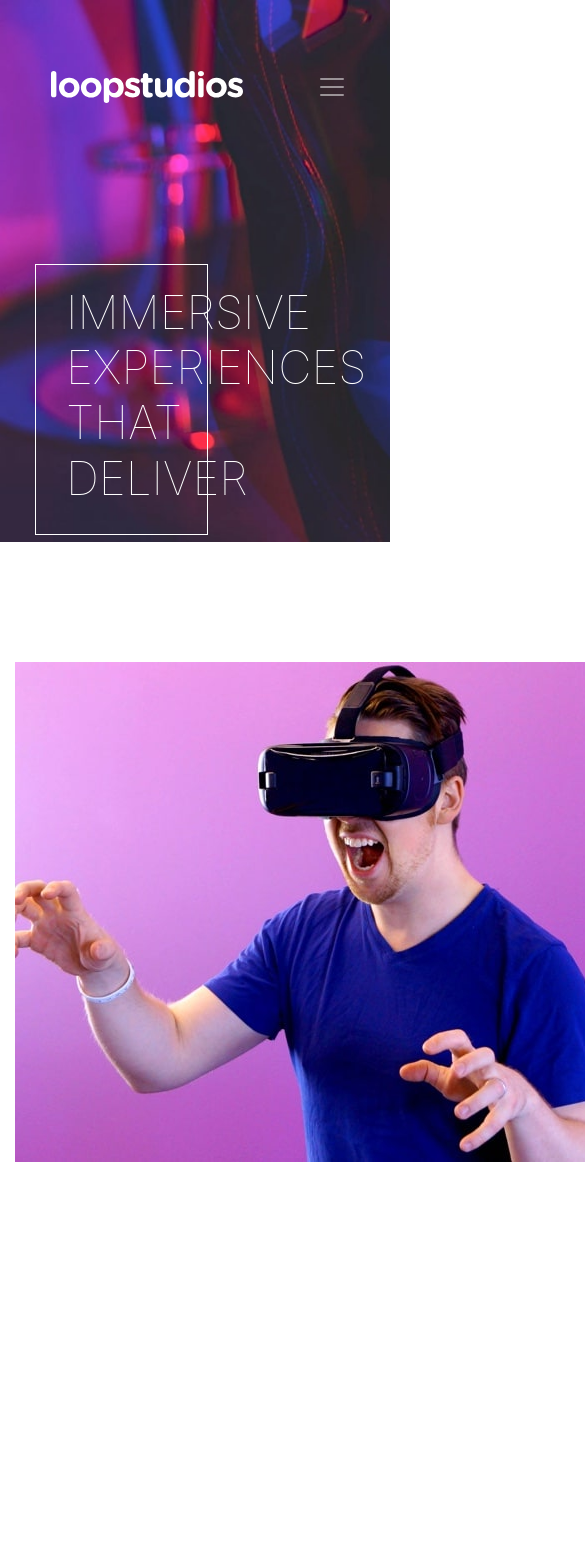
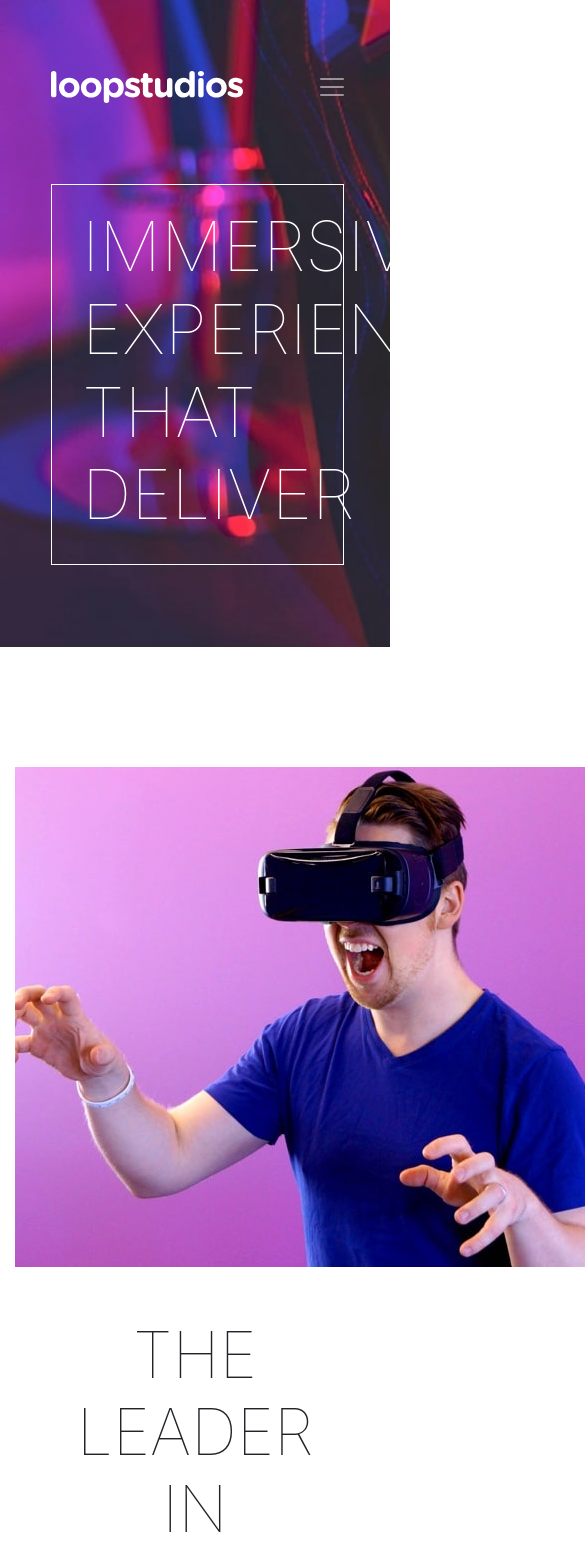
Before and after one commit to G3nK3n/Loopstudio_Landing_Page, a React (Create React App) app in the folder landing-page/: page / in a window 390 px wide. Shown: the top 1559 px of the page, 585 px wide, since content can reach past the window. Built offline with nearby package versions, Linux system fonts and the light colour scheme.

Commit message:
Fixed TopBody Component

```diff
--- a/landing-page/src/Components/Footer/Footer.js
+++ b/landing-page/src/Components/Footer/Footer.js
@@ -14,6 +14,7 @@ import Instagram from '../../icon-instagram.svg';
 const footer = () => (
     <div className={classes.OutsideFooter}>
         <Container>
+            <div className="d-none d-lg-block">
                 <Row>
                     <Col>
                         <div>
@@ -42,6 +43,7 @@ const footer = () => (
                         </div>
                     </Col>
                 </Row>
+            </div>
         </Container>
     </div>
 );
--- a/landing-page/src/Components/Header/Header.module.css
+++ b/landing-page/src/Components/Header/Header.module.css
@@ -138,4 +138,22 @@
 
     }
 
+    .OuterHeaderBody {
+        padding-right: 31px;
+        padding-left: 16px;
+    }
+
+    .HeaderBody {
+        margin-top: 70px;
+    }
+
+    .HeaderBody h1 {
+        font-size: 69px;
+    }
+
+    .HeaderPage {
+        height: 647px;
+
+    }
+
 }
--- a/landing-page/src/Components/MainBody/BottomBody/BottomBody.js
+++ b/landing-page/src/Components/MainBody/BottomBody/BottomBody.js
@@ -17,6 +17,7 @@ import Img8 from '../../../image-soccer-team.jpg';
 const bottombody = () => (
     <div className={classes.BottomBodyContainer}>
         <Container>
+            <div className="d-none d-lg-block">
                 <Row>
                     <Col>
                         <div className={classes.OurCreationTitle}>
@@ -122,6 +123,7 @@ const bottombody = () => (
                         </div>
                     </Col>
                 </Row>
+            </div>
         </Container>
     </div>
 );
--- a/landing-page/src/Components/MainBody/TopBody/TopBody.js
+++ b/landing-page/src/Components/MainBody/TopBody/TopBody.js
@@ -6,7 +6,20 @@ import classes from '../TopBody/TopBody.module.css';
 const topbody = () => (
     <div className={classes.BodyContainer}>
         <Container>
-            <div>
+            <div className="d-lg-none d-xl-none">
+                <img src={Img1} />
+                <div className={classes.TopBodyText}>
+                    <h1>THE LEADER IN INTERACTIVE VR</h1>
+                    <p>
+                        Founded in 2011, Loopstudio has been producing world-class virtual reality projects for some of the best companies around the globe.
+                        Our award-winning creations have transformed businesses through digital experiences that bind to their brand.
+                    </p>
+                </div>
+            </div>
+
+
+
+            <div className="d-none d-lg-block">
                 <img src={Img1} />
                 <div className={classes.TopBodyText}>
                     <div className={classes.InnerTopBodyText}>
--- a/landing-page/src/Components/MainBody/TopBody/TopBody.module.css
+++ b/landing-page/src/Components/MainBody/TopBody/TopBody.module.css
@@ -28,3 +28,30 @@
     margin-top:25px;
     color: grey;
 }
+
+/* MEDIA qUERIES SECTION */
+
+@media (max-width: 992px) {
+    .BodyContainer img {
+        position: relative;
+    }
+
+    .TopBodyText {
+        padding-top:50px;
+        padding-left:50px;
+        padding-right:50px;
+        text-align: center;
+    }
+
+    .TopBodyText h1 {
+        font-weight:100;
+        font-size:4rem;
+    }
+
+    .TopBodyText p {
+        line-height:2;
+        font-size: 20px;
+        padding:0 57px;
+        margin-top:20px;
+    }
+}
```
Lines whose indentation alone changed are shown as unchanged.
